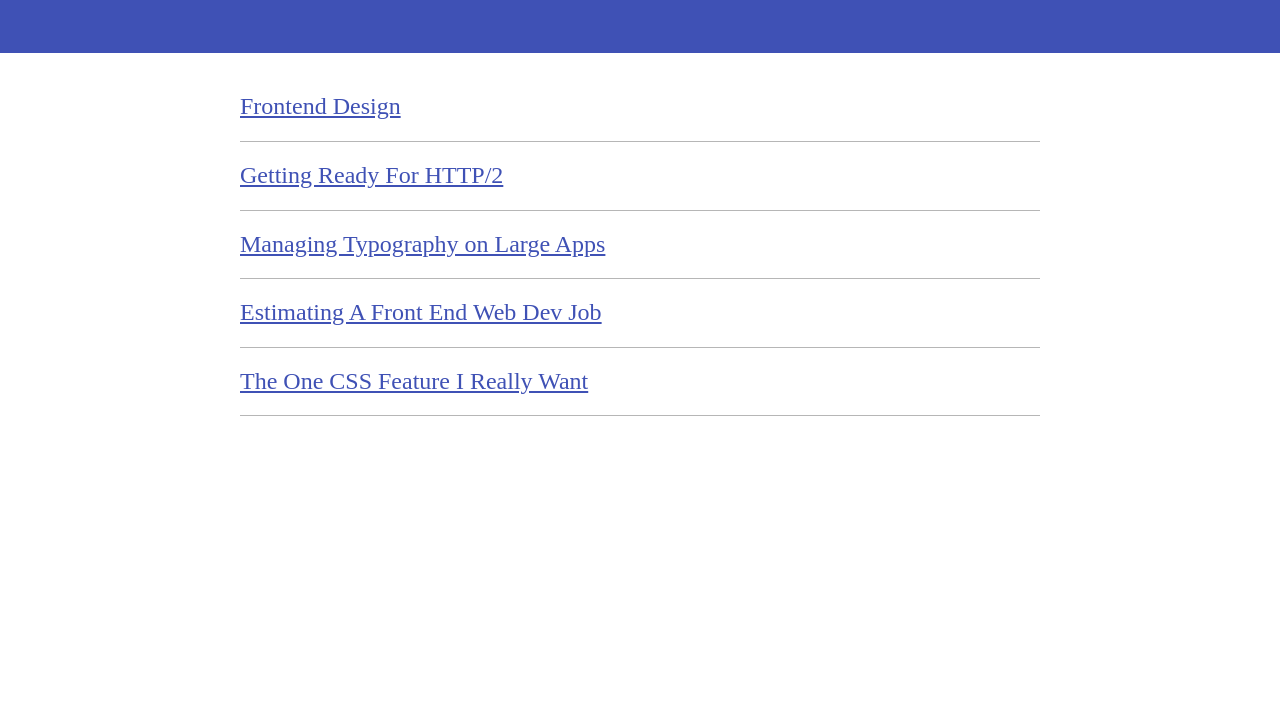
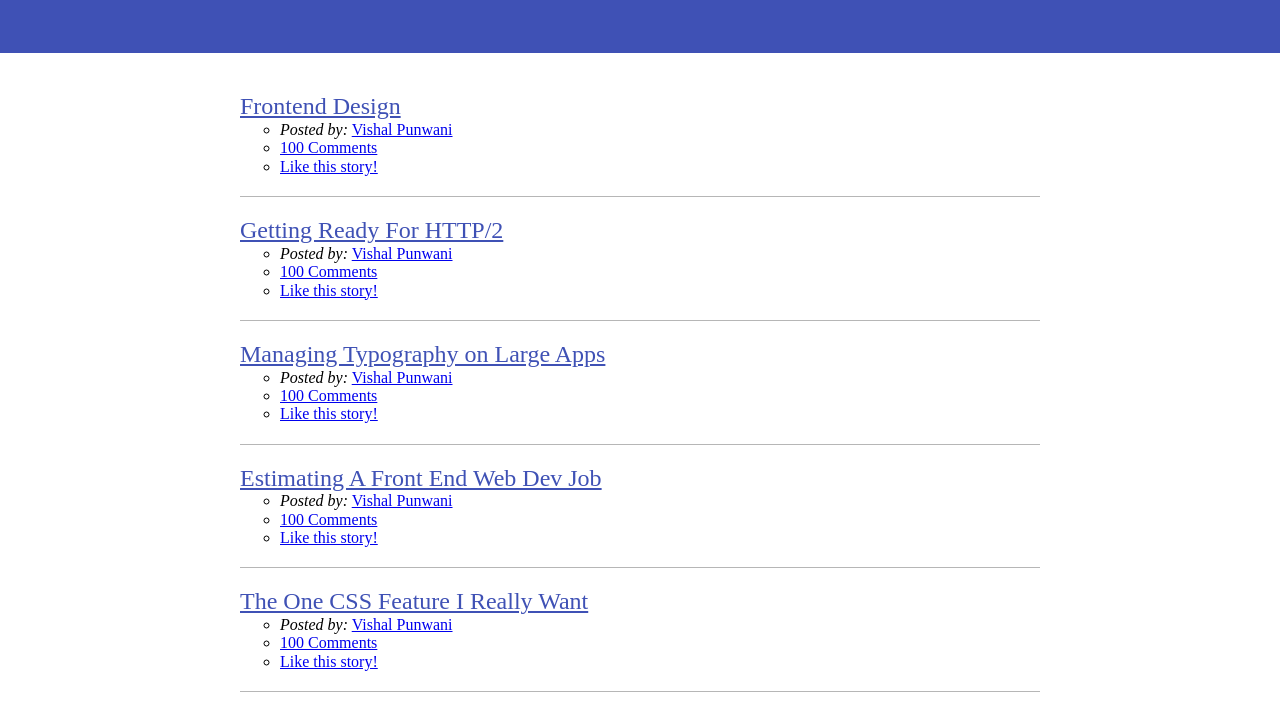
Before and after one commit to VishAlSahim/FrontEndNewsScreencast, a plain HTML site: page index.html in a window 1280 px wide. Shown: the part 100-810 px from the top of the page. Drawn offline with Linux system fonts and the light colour scheme.

Commit message:
Added unordered lists etc

```diff
--- a/index.html
+++ b/index.html
@@ -17,18 +17,78 @@
           <ol class='news'>
             <li class='news-item'>
               <a class='news-link' href='#'>Frontend Design</a>
+              <ul class='news-meta'>
+                <li class='news-meta-item'>
+                  <em>Posted by:</em>
+                  <a href="#">Vishal Punwani</a>
+                </li>
+                <li>
+                  <a href="#">100 Comments</a>
+                </li>
+                <li>
+                  <a href="#">Like this story!</a>
+                </li>
+              </ul>
             </li>
             <li class='news-item'>
               <a class='news-link' href='#'>Getting Ready For HTTP/2</a>
+              <ul class='news-meta'>
+                <li class='news-meta-item'>
+                  <em>Posted by:</em>
+                  <a href="#">Vishal Punwani</a>
+                </li>
+                <li>
+                  <a href="#">100 Comments</a>
+                </li>
+                <li>
+                  <a href="#">Like this story!</a>
+                </li>
+              </ul>
             </li>
             <li class='news-item'>
               <a class='news-link' href='#'>Managing Typography on Large Apps</a>
+              <ul class='news-meta'>
+                <li class='news-meta-item'>
+                  <em>Posted by:</em>
+                  <a href="#">Vishal Punwani</a>
+                </li>
+                <li>
+                  <a href="#">100 Comments</a>
+                </li>
+                <li>
+                  <a href="#">Like this story!</a>
+                </li>
+              </ul>
             </li>
             <li class='news-item'>
               <a class='news-link' href='#'>Estimating A Front End Web Dev Job</a>
+              <ul class='news-meta'>
+                <li class='news-meta-item'>
+                  <em>Posted by:</em>
+                  <a href="#">Vishal Punwani</a>
+                </li>
+                <li>
+                  <a href="#">100 Comments</a>
+                </li>
+                <li>
+                  <a href="#">Like this story!</a>
+                </li>
+              </ul>
             </li>
             <li class='news-item'>
               <a class='news-link' href='#'>The One CSS Feature I Really Want</a>
+              <ul class='news-meta'>
+                <li class='news-meta-item'>
+                  <em>Posted by:</em>
+                  <a href="#">Vishal Punwani</a>
+                </li>
+                <li>
+                  <a href="#">100 Comments</a>
+                </li>
+                <li>
+                  <a href="#">Like this story!</a>
+                </li>
+              </ul>
             </li>
           </ol>
         </div>
```
